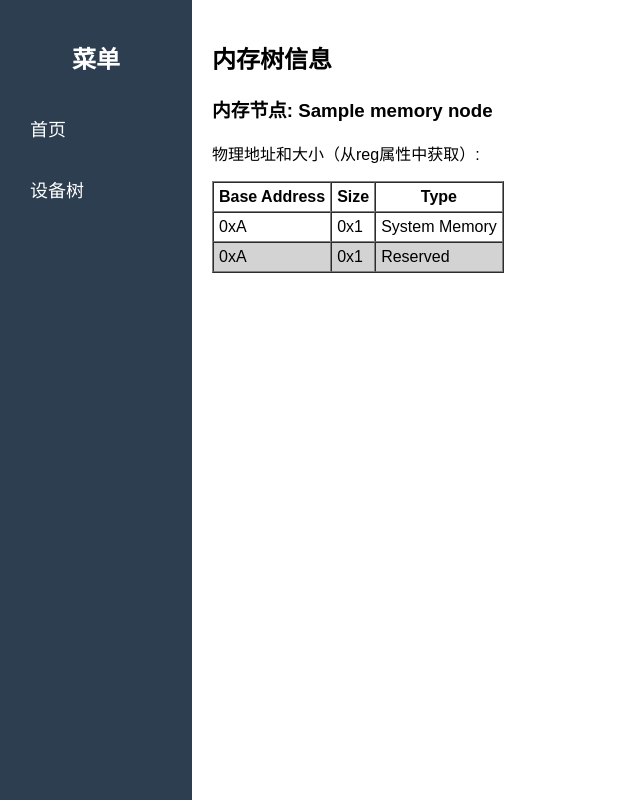
After one commit to luoxiafeng/linux_kernel_all_info, a Flask app: template templates/memory_tree.html in a window 1280 px wide. The commit adds this page. Shown: the whole page, without its empty margins (0-640 px from the left). Run offline with Flask 3, Linux system fonts and the light colour scheme; the template is opened without the code that fills it: most values are stand-ins (such as "Sample title", 1, 10 or a date in 2020).

Commit message:
(1) add clock tree map (2) add power-domain tree map (3) add memory map

```diff
--- a/app.py
+++ b/app.py
@@ -34,6 +34,13 @@ class attr:
 
 global_path = "/"
 parent_node = None
+power_domain_controllers = []
+power_domain_relations = []
+clock_controllers = []
+clock_relations = []
+memory_node = None
+reserved_memory_nodes = []
+
 
 def find_inherited_cells(node):
     """递归向上查找 addr_cells 和 size_cells"""
@@ -54,6 +61,14 @@ def find_inherited_cells(node):
 
 def parse_dts_file(dts_file):
     global global_path, parent_node
+    global power_domain_controllers, power_domain_relations, clock_controllers, clock_relations, memory_node, reserved_memory_nodes
+    power_domain_controllers.clear()
+    power_domain_relations.clear()
+    clock_controllers.clear()
+    clock_relations.clear()
+    memory_node = None
+    reserved_memory_nodes.clear()
+
     root = Node(name="root", path="/")
     root_attr = attr()
     root.attr = root_attr
@@ -245,6 +260,81 @@ def parse_dts_file(dts_file):
                     if '#size-cells' in stripped_line:
                         raw_value = stripped_line.split('=')[1].strip('<>; ')
                         root.attr.size_cells = int(raw_value, 0)
+
+     # 解析节点，获取全部节点列表
+    all_nodes = []
+    def collect_nodes(node):
+        all_nodes.append(node)
+        for c in node.children:
+            collect_nodes(c)
+    collect_nodes(root)
+
+    # 电源域解析
+    pd_phandle_map = {}
+    for node in all_nodes:
+        has_pdcells = any('#power-domain-cells' in l for l in node.content)
+        if has_pdcells:
+            power_domain_controllers.append(node)
+            if node.attr.phandle != 0:
+                pd_phandle_map[node.attr.phandle] = node
+
+    for node in all_nodes:
+        lines_with_pd = [l for l in node.content if 'power-domains' in l and '=' in l]
+        for line_pd in lines_with_pd:
+            pd_str = line_pd.split('=')[1].strip().strip('<>;')
+            pd_vals = pd_str.split()
+            if pd_vals:
+                val = pd_vals[0]
+                if val.startswith("0x"):
+                    pval = int(val,16)
+                else:
+                    pval = int(val)
+                if pval in pd_phandle_map:
+                    power_domain_relations.append((pd_phandle_map[pval], node))
+
+    # 时钟树解析
+    clock_phandle_map = {}
+    for node in all_nodes:
+        if 'clock-controller' in node.name:
+            clock_controllers.append(node)
+            if node.attr.phandle != 0:
+                clock_phandle_map[node.attr.phandle] = node
+
+    for node in all_nodes:
+        clock_lines = [l for l in node.content if 'clocks' in l and '=' in l]
+        for cline in clock_lines:
+            cl_str = cline.split('=')[1].strip().strip('<>;').replace(',','')
+            cl_vals = cl_str.split()
+            if cl_vals:
+                val = cl_vals[0]
+                if val.startswith("0x"):
+                    cval = int(val,16)
+                else:
+                    cval = int(val)
+                if cval in clock_phandle_map:
+                    clock_relations.append((clock_phandle_map[cval], node))
+
+    # 内存树解析
+    # ---- 修改开始 (3.1) 如果memory_node没有找到，则查找以memory开头的节点 ----
+    memory_node_found = False
+    for node in all_nodes:
+        if node.name == 'memory':
+            memory_node = node
+            memory_node_found = True
+            break
+
+    if not memory_node_found:
+        for node in all_nodes:
+            if node.name.startswith('memory'):
+                memory_node = node
+                memory_node_found = True
+                break
+    # ---- 修改结束 ----
+
+    for node in all_nodes:
+        if node.name == 'reserved-memory':
+            for c in node.children:
+                reserved_memory_nodes.append(c)
 
     return root
 
@@ -505,5 +595,77 @@ def interrupt_tree_graph():
 
     return render_template('interrupt_tree_graph.html', uml_code=uml_code)
 
+# 电源域页面
+@app.route('/power_domain')
+def power_domain():
+    root = get_parsed_root()
+    if not root:
+        return "尚未选择或上传有效的 dts 文件", 400
+    global power_domain_controllers, power_domain_relations
+    # 为满足(2.2)的要求，需要找出被多个电源域控制的节点，并为其分配相同的背景色
+    node_domain_counts = {}
+    for pd, node in power_domain_relations:
+        node_domain_counts.setdefault(node, 0)
+        node_domain_counts[node] += 1
+
+    # 生成颜色映射
+    color_palette = ["#FFD700", "#ADFF2F", "#FF69B4", "#87CEFA", "#FFA07A"]  # 颜色列表
+    node_color_map = {}
+    color_index = 0
+    for node, count in node_domain_counts.items():
+        if count > 1:
+            node_color_map[node] = color_palette[color_index % len(color_palette)]
+            color_index += 1
+
+    return render_template('power_domain.html',
+                           controllers=power_domain_controllers,
+                           relations=power_domain_relations,
+                           node_color_map=node_color_map)
+
+# 时钟树页面
+@app.route('/clock_tree')
+def clock_tree():
+    root = get_parsed_root()
+    if not root:
+        return "尚未选择或上传有效的 dts 文件", 400
+    global clock_controllers, clock_relations
+    # 为满足(1.3)的要求，需要找出被多个时钟控制器控制的节点，并为其分配相同的背景色
+    node_clock_counts = {}
+    for cc, node in clock_relations:
+        node_clock_counts.setdefault(node, 0)
+        node_clock_counts[node] += 1
+
+    # 生成颜色映射
+    color_palette = ["#FFA07A", "#20B2AA", "#9370DB", "#3CB371", "#FF6347"]  # 颜色列表
+    node_color_map = {}
+    color_index = 0
+    for node, count in node_clock_counts.items():
+        if count > 1:
+            node_color_map[node] = color_palette[color_index % len(color_palette)]
+            color_index += 1
+
+    return render_template('clock_tree.html',
+                           controllers=clock_controllers,
+                           relations=clock_relations,
+                           node_color_map=node_color_map)
+
+def get_parsed_root():
+    dts_file = get_current_dts_file()
+    if not dts_file:
+        return None
+    return parse_dts_file(dts_file)
+
+# 内存树页面
+@app.route('/memory_tree')
+def memory_tree():
+    root = get_parsed_root()
+    if not root:
+        return "尚未选择或上传有效的 dts 文件", 400
+    global memory_node, reserved_memory_nodes
+    return render_template('memory_tree.html',
+                           memory_node=memory_node,
+                           reserved_nodes=reserved_memory_nodes)
+
+
 if __name__ == '__main__':
     app.run(debug=True)
--- a/templates/base.html
+++ b/templates/base.html
@@ -15,7 +15,7 @@
         }
 
         .sidebar {
-            width: 10%; /* 左侧菜单栏宽度调整为减少30%，即从66.67%变为10% */
+            width: 15%;
             background: #2c3e50;
             color: white;
             padding: 20px 15px;
@@ -59,15 +59,14 @@
         }
 
         #device-tree {
-            margin-left: 10%; /* 右侧内容区域宽度调整为剩余的80% */
+            margin-left: 15%;
             padding: 20px;
             flex-grow: 1;
             overflow-y: auto;
-            width: 80%; /* 设置为80% */
+            width: 85%;
             box-sizing: border-box;
         }
 
-        /* 树形结构样式 */
         ul, li {
             margin: 0;
             padding: 0;
@@ -115,6 +150,11 @@
                     <li><a href="{{ url_for('node_paths') }}" onclick="keepSubmenuOpen(event)">节点路径</a></li>
                     <li><a href="{{ url_for('content') }}" onclick="keepSubmenuOpen(event)">节点内容</a></li>
                     <li><a href="{{ url_for('interrupt_tree') }}" onclick="keepSubmenuOpen(event)">中断树</a></li>
+                    <!-- ---- 修改开始：新增电源域、时钟树、内存树子菜单项 ---- -->
+                    <li><a href="{{ url_for('power_domain') }}" onclick="keepSubmenuOpen(event)">电源域</a></li>
+                    <li><a href="{{ url_for('clock_tree') }}" onclick="keepSubmenuOpen(event)">时钟树</a></li>
+                    <li><a href="{{ url_for('memory_tree') }}" onclick="keepSubmenuOpen(event)">内存树</a></li>
+                    <!-- ---- 修改结束 ---- -->
                 </ul>
             </li>
         </ul>
@@ -124,32 +164,29 @@
     </div>
 
     <script>
-        var isDeviceTreeOpen = false; // 用来跟踪“设备树”菜单是否展开
+        var isDeviceTreeOpen = false;
 
-        // 在页面加载时根据 sessionStorage 判断是否展开菜单
         window.onload = function() {
             var savedState = sessionStorage.getItem('deviceTreeState');
             if (savedState === 'open') {
                 document.getElementById("device-tree-menu").style.display = 'block';
                 isDeviceTreeOpen = true;
             }
-            collapseAll(); // 页面加载时收起所有节点
+            collapseAll();
         };
 
-        // 控制"设备树"菜单展开与收起
         function toggleDeviceTree() {
             var menu = document.getElementById("device-tree-menu");
             if (isDeviceTreeOpen) {
                 menu.style.display = "none";
-                sessionStorage.setItem('deviceTreeState', 'closed'); // 保存菜单状态为关闭
+                sessionStorage.setItem('deviceTreeState', 'closed');
             } else {
                 menu.style.display = "block";
-                sessionStorage.setItem('deviceTreeState', 'open'); // 保存菜单状态为展开
+                sessionStorage.setItem('deviceTreeState', 'open');
             }
-            isDeviceTreeOpen = !isDeviceTreeOpen; // 切换状态
+            isDeviceTreeOpen = !isDeviceTreeOpen;
         }
 
-        // 控制子节点展开与收起
         function toggleChildren(element) {
             var children = element.nextElementSibling;
             if (children && children.style.display !== undefined) {
@@ -161,41 +198,39 @@
             }
         }
 
-        // 控制内容展示与收起
         function toggleContent(element) {
             var content = element.nextElementSibling;
             if (content.style.display === "block") {
-                content.style.display = "none"; // 隐藏内容
+                content.style.display = "none";
             } else {
-                content.style.display = "block"; // 显示内容
+                content.style.display = "block";
             }
         }
 
         function expandAll() {
             var allChildren = document.querySelectorAll('.children');
             allChildren.forEach(function(child) {
-                child.style.display = "block"; // 展开所有子节点
+                child.style.display = "block";
             });
 
             var allContents = document.querySelectorAll('.content');
             allContents.forEach(function(content) {
-                content.style.display = "block"; // 展开所有内容
+                content.style.display = "block";
             });
         }
 
         function collapseAll() {
             var allChildren = document.querySelectorAll('.children');
             allChildren.forEach(function(child) {
-                child.style.display = "none"; // 收起所有子节点
+                child.style.display = "none";
             });
 
             var allContents = document.querySelectorAll('.content');
             allContents.forEach(function(content) {
-                content.style.display = "none"; // 收起所有内容
+                content.style.display = "none";
             });
         }
 
-        // 阻止点击子菜单项后关闭菜单
         function keepSubmenuOpen(event) {
             event.stopPropagation();
         }
--- /dev/null
+++ b/templates/memory_tree.html
@@ -0,0 +1,46 @@
+<!-- Version: v2.9 -->
+{% extends "base.html" %}
+
+{% block content %}
+<h2>内存树信息</h2>
+{% if memory_node %}
+    <h3>内存节点: {{ memory_node.name }}</h3>
+    <p>物理地址和大小（从reg属性中获取）:</p>
+    <table border="1" cellpadding="5" cellspacing="0">
+        <tr>
+            <th>Base Address</th>
+            <th>Size</th>
+            <th>Type</th>
+        </tr>
+        {% if memory_node.attr.regaddr and memory_node.attr.regsize %}
+            <tr>
+                <td>0x{{ '%X'|format(memory_node.attr.regaddr[0]) }}</td>
+                <td>0x{{ '%X'|format(memory_node.attr.regsize[0]) }}</td>
+                <td>System Memory</td>
+            </tr>
+            {% for rn in reserved_nodes %}
+                {% if rn.attr.regaddr and rn.attr.regsize %}
+                    <tr style="background-color: #D3D3D3;">
+                        <td>0x{{ '%X'|format(rn.attr.regaddr[0]) }}</td>
+                        <td>0x{{ '%X'|format(rn.attr.regsize[0]) }}</td>
+                        <td>Reserved</td>
+                    </tr>
+                {% else %}
+                    <tr>
+                        <td>N/A</td>
+                        <td>N/A</td>
+                        <td>Reserved (No reg info)</td>
+                    </tr>
+                {% endif %}
+            {% endfor %}
+        {% else %}
+            <tr>
+                <td colspan="3">没有从该节点中获取到reg信息</td>
+            </tr>
+        {% endif %}
+    </table>
+{% else %}
+    <p>没有找到memory节点（或以memory开头的节点）</p>
+{% endif %}
+
+{% endblock %}
```
Also changed, not shown: other parts of templates/base.html (+42 -6 lines), templates/clock_tree.html (added, +35 -0 lines), templates/clock_tree_graph.html (added, +10 -0 lines), templates/memory_tree_graph.html (added, +10 -0 lines), templates/power_domain.html (added, +35 -0 lines), templates/power_domain_graph.html (added, +10 -0 lines).
